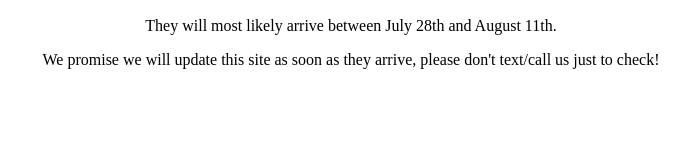
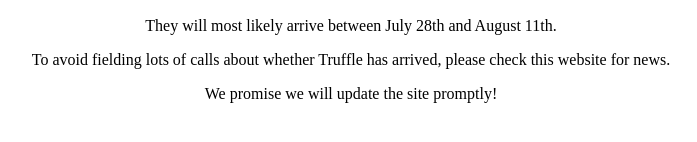
Before and after one commit to dbirman/truffle, a plain HTML site: page index.html in a window 1280 px wide. Shown: the part 430-572 px from the top of the page, without its empty margins (289-986 px from the left). Drawn offline with Linux system fonts and the light colour scheme.

Commit message:
Update index.html

```diff
--- a/index.html
+++ b/index.html
@@ -14,7 +14,8 @@
 			<br>
 	    <h2>Is not here yet.</h2>
 	    <p>They will most likely arrive between July 28th and August 11th.</p>
-      <p>We promise we will update this site as soon as they arrive, please don't text/call us just to check!</p>
+      <p>To avoid fielding lots of calls about whether Truffle has arrived, please check this website for news.</p>
+      <p>We promise we will update the site promptly!</p>
   	</div>
   </body>
 </html>
```
